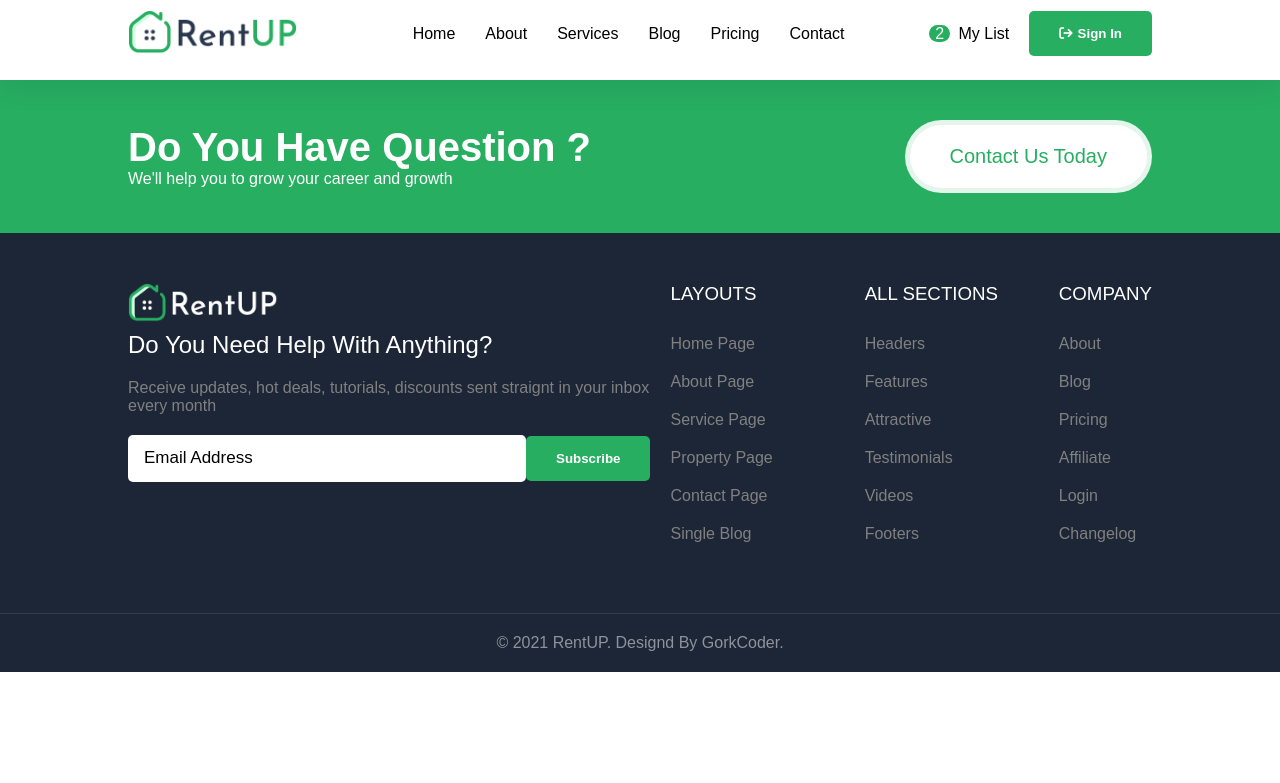
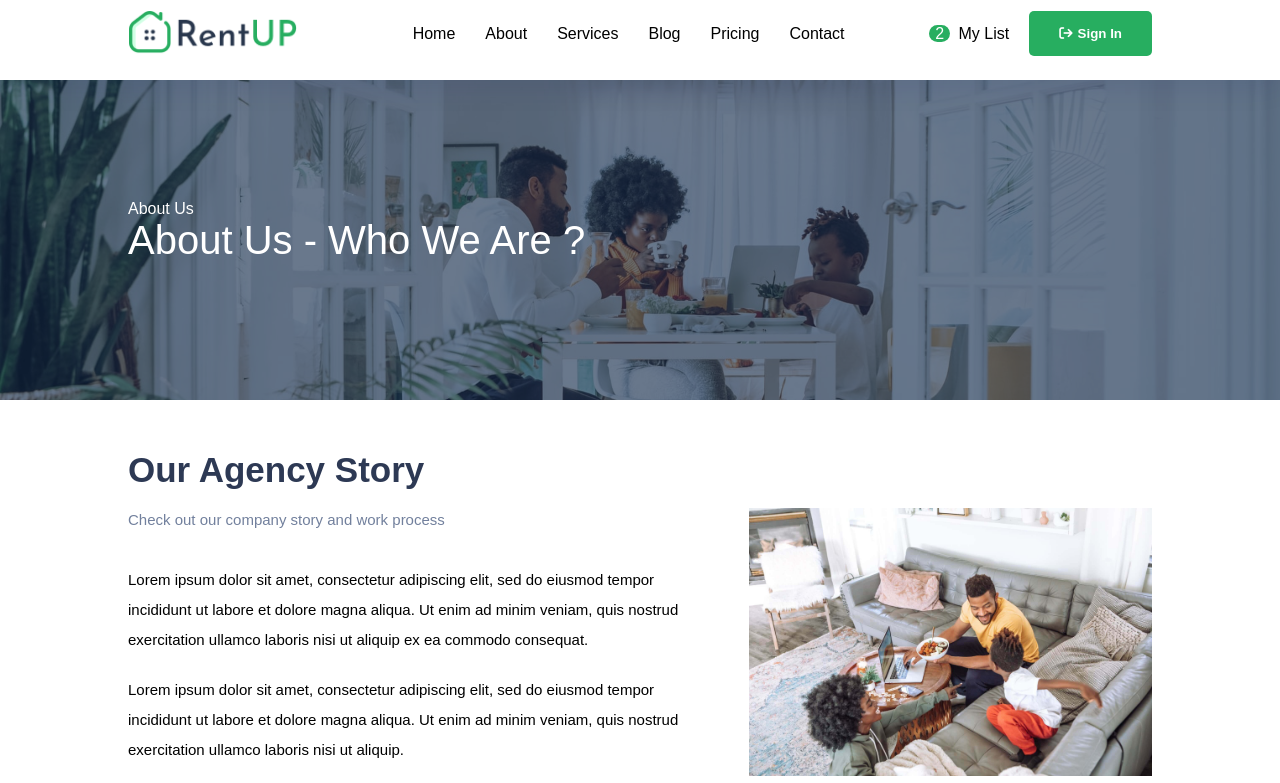
Before and after one commit to Rawand-abu-shammala/Real-estate-website-using-react.js, a React (Create React App) app: page /about in a window 1280 px wide. Shown: the top 783 px of the page. Built offline with nearby package versions, Linux system fonts and the light colour scheme.

Commit message:
Add about component for project

```diff
--- a/src/App.css
+++ b/src/App.css
@@ -158,3 +158,33 @@
 .mb {
   margin-bottom: 80px;
 }
+
+.back {
+    height: 40vh;
+    position: relative;
+}
+
+  .back img {
+    height: 40vh;
+    position: absolute;
+    top: 0;
+    left: 0;
+    z-index: -1;
+    object-fit: cover;
+}
+
+.back::after {
+    content: "";
+    position: absolute;
+    top: 0;
+    left: 0;
+    width: 100%;
+    height: 40vh;
+    background: rgba(17, 40, 72, 0.629);
+    z-index: -1;
+}
+
+.back .container {
+    color: #fff;
+    padding: 120px 0;
+}
--- /dev/null
+++ b/src/components/about/About.jsx
@@ -0,0 +1,30 @@
+import React from 'react'
+import Back from '../common/Back'
+import Heading from '../common/Heading'
+import img from '../image/about.jpg'
+import './about.css'
+
+const About = () => {
+  return (
+    <>
+    <section className='about'>
+        <Back name='About Us' title='About Us - Who We Are ?' cover={img}/>
+        <div className="container flex mtop">
+            <div className="left row">
+                <Heading title='Our Agency Story' subtitle='Check out our company story and work process'/>
+
+                <p>Lorem ipsum dolor sit amet, consectetur adipiscing elit, sed do eiusmod tempor incididunt ut labore et dolore magna aliqua. Ut enim ad minim veniam, quis nostrud exercitation ullamco laboris nisi ut aliquip ex ea commodo consequat.</p>
+                <p>Lorem ipsum dolor sit amet, consectetur adipiscing elit, sed do eiusmod tempor incididunt ut labore et dolore magna aliqua. Ut enim ad minim veniam, quis nostrud exercitation ullamco laboris nisi ut aliquip.</p>
+                <button className='btn2'>More About Us</button>
+            </div>
+
+            <div className="right now">
+                <img src="/images/immio.jpg" alt="" />
+            </div>
+        </div>
+    </section>
+    </>
+  )
+}
+
+export default About
--- /dev/null
+++ b/src/components/about/about.css
@@ -0,0 +1,32 @@
+.about {
+    margin-bottom: 80px;
+}
+
+.about .heading {
+    text-align: left;
+    width: 100%;
+    margin-bottom: 30px;
+}
+
+.about p {
+    font-size: 15px;
+    padding-right: 30px;
+    margin-bottom: 20px;
+    line-height: 30px;
+}
+
+@media screen and (max-width: 768px) {
+
+    .about .container {
+      flex-direction: column;
+    }
+
+    .about p {
+      padding: 0;
+    }
+
+    .about .container img {
+      margin-top: 50px;
+    }
+
+}
--- a/src/components/pages/Pages.jsx
+++ b/src/components/pages/Pages.jsx
@@ -3,6 +3,8 @@
 import { BrowserRouter as Router, Routes, Route } from "react-router-dom"
 import Home from '../home/Home'
 import Footer from '../common/footer/Footer'
+import About from '../about/About'
+
 
 
 const Pages = () => {
@@ -12,7 +14,7 @@
      <Header />
     <Routes>
       <Route index path='/' Component={Home}/>
-
+      <Route path='/about' Component={About}/>
 
     </Routes>
     <Footer />
```
